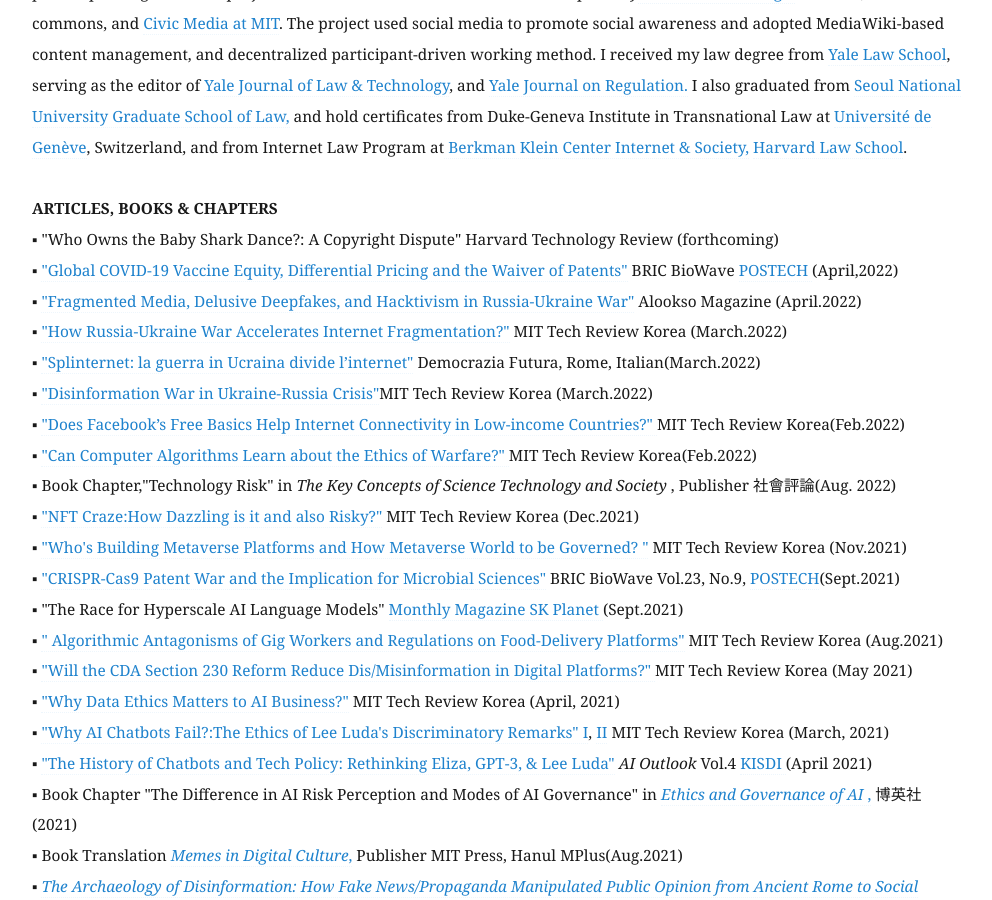
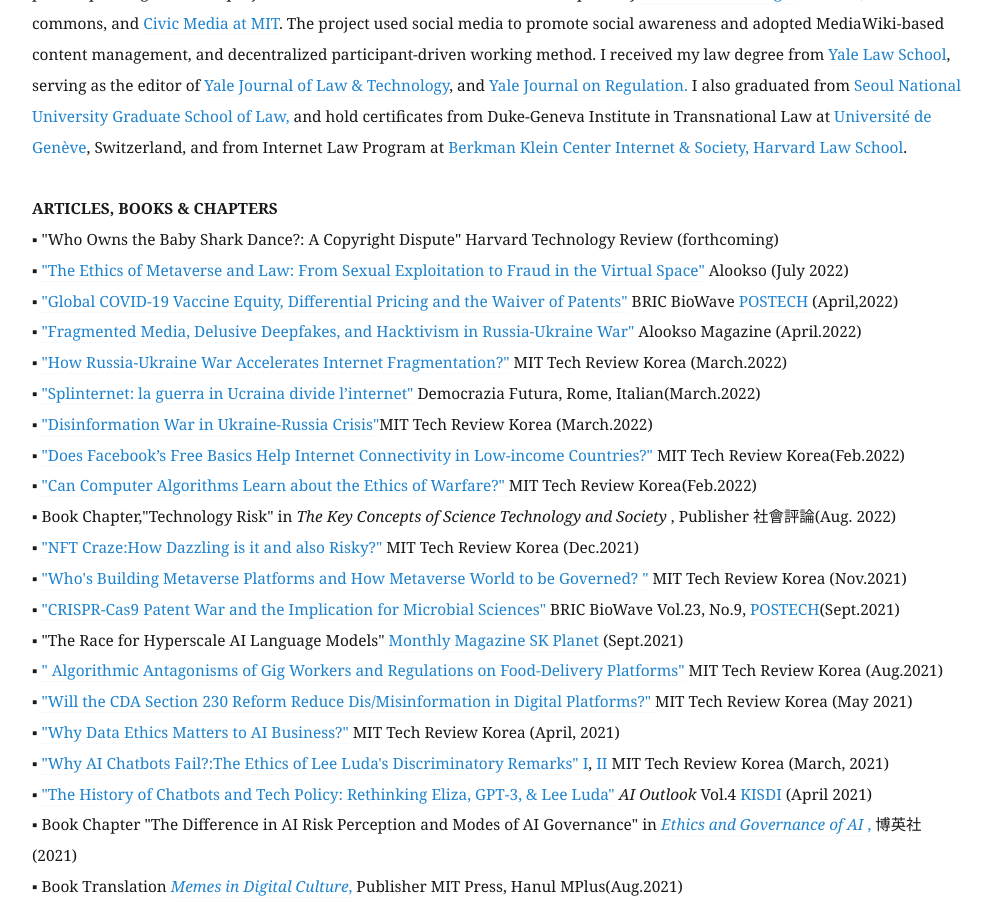
Before and after one commit to eunchangchoi/eunchangchoi.github.io, a Jekyll site: the page built from index.md, in a window 1280 px wide and 900 px high, scrolled down 1743 px. Shown: the whole window, without its empty margins (68-1060 px from the left). Built offline with Jekyll 4.4.1, drawn with Linux system fonts in a browser that asks for light colours.

Commit message:
Update index.md

```diff
--- a/index.md
+++ b/index.md
@@ -34,6 +34,7 @@
 <br>
  <strong> ARTICLES, BOOKS & CHAPTERS </strong> <br>
 ▪ "Who Owns the Baby Shark Dance?: A Copyright Dispute" Harvard Technology Review (forthcoming) <br>
+▪ <a href="https://alook.so/posts/M9t4PDq"> "The Ethics of Metaverse and Law: From Sexual Exploitation to Fraud in the Virtual Space"</a> Alookso (July 2022)<br>
 ▪ <a href="https://www.ibric.org/myboard/read.php?id=4087&Page=1&Board=REPORT&TodayReview=1/"> "Global COVID-19 Vaccine Equity, Differential Pricing and the Waiver of Patents"</a> BRIC BioWave <a href="https://www.ibric.org/biowave/bio_webzine_index.php"> POSTECH </a>(April,2022)<br>
 ▪ <a href="https://alook.so/posts/54t3ZMx"> "Fragmented Media, Delusive Deepfakes, and Hacktivism in Russia-Ukraine War"</a> Alookso Magazine (April.2022) <br>
 ▪ <a href="https://www.technologyreview.kr/%ec%9a%b0%ed%81%ac%eb%9d%bc%ec%9d%b4%eb%82%98-%ec%a0%84%ec%9f%81%ec%9d%b4-%eb%b6%88%eb%9f%ac%ec%98%a8-%ec%8a%a4%ed%94%8c%eb%a6%b0%ed%84%b0%eb%84%b7/">"How Russia-Ukraine War Accelerates Internet Fragmentation?"</a> MIT Tech Review Korea (March.2022)<br>
```
